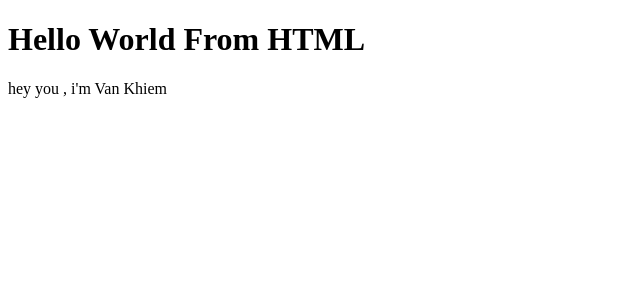
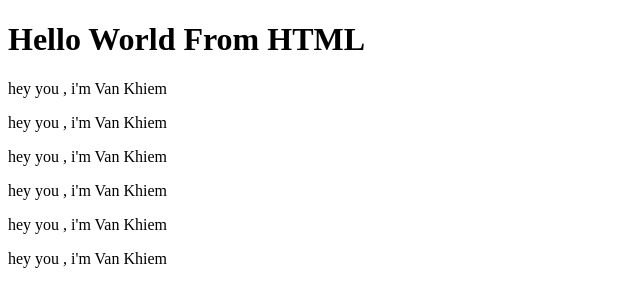
Before and after one commit to meihknav/Database-Html, a plain HTML site: page index.html in a window 1280 px wide. Shown: the whole page, without its empty margins (0-640 px from the left). Drawn offline with Linux system fonts and the light colour scheme.

Commit message:
Update index.html

```diff
--- a/index.html
+++ b/index.html
@@ -10,5 +10,10 @@
 <body>
     <h1> Hello World From HTML</h1>
     <p>hey you , i'm Van Khiem</p>
+    <p>hey you , i'm Van Khiem</p>
+    <p>hey you , i'm Van Khiem</p>
+    <p>hey you , i'm Van Khiem</p>
+    <p>hey you , i'm Van Khiem</p>
+    <p>hey you , i'm Van Khiem</p>
 </body>
 </html>
```
